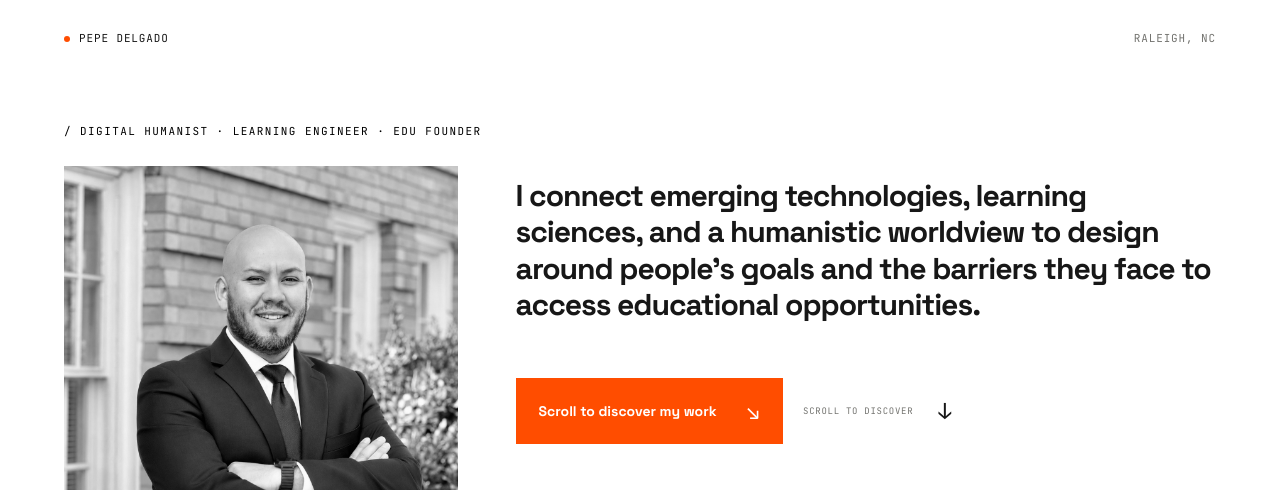
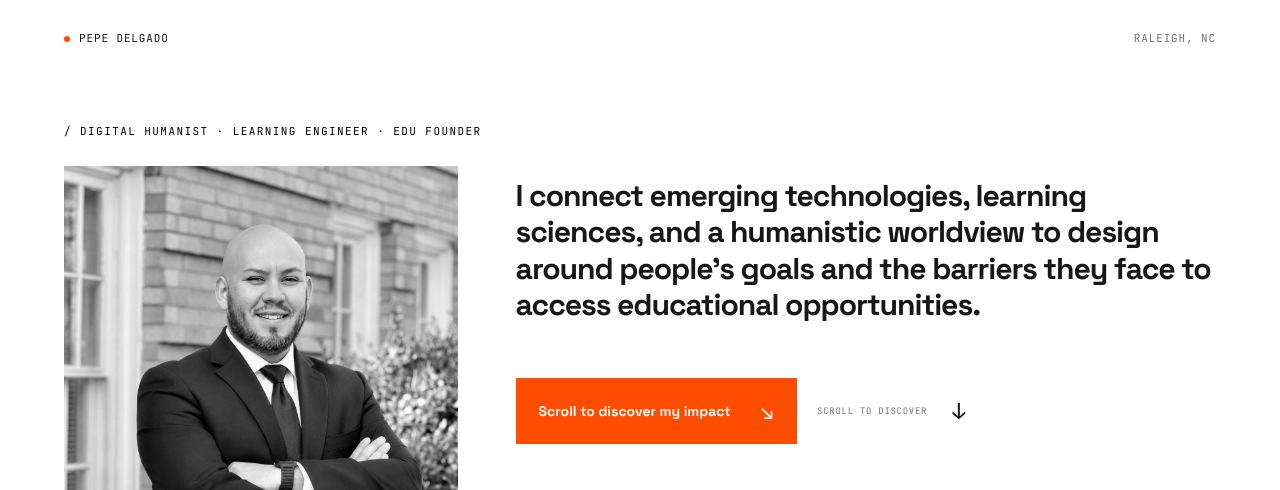
Before and after one commit to jhosepdg/personal-site, a plain HTML site: page index.html in a window 1280 px wide. Shown: the part 82-572 px from the top of the page. Drawn offline with Linux system fonts and the light colour scheme.

Commit message:
Change Research button label to Scroll to discover my impact

```diff
--- a/index.html
+++ b/index.html
@@ -47,7 +47,7 @@
         </figure>
         <div class="hero-overview">
           <h1 id="hero-title">I connect emerging technologies, learning sciences, and a humanistic worldview to design around people’s goals and the barriers they face to access educational opportunities.</h1>
-          <div class="hero-actions"><a class="button" href="#research">Scroll to discover my work <span aria-hidden="true">↘</span></a><a class="scroll-link mono" href="#about">Scroll to discover <span aria-hidden="true">↓</span></a></div>
+          <div class="hero-actions"><a class="button" href="#research">Scroll to discover my impact <span aria-hidden="true">↘</span></a><a class="scroll-link mono" href="#about">Scroll to discover <span aria-hidden="true">↓</span></a></div>
           <div class="metrics"><div><strong>14<span>+</span></strong><p>Years in international<br>education consulting</p></div><div><strong>300<span>+</span></strong><p>Cases connecting ambition with global opportunity</p></div><div><strong>20<span>+</span></strong><p>Institutional partners</p></div><div><strong>4<span>+</span></strong><p>Edu Ventures</p></div></div>
         </div>
       </div>
```
